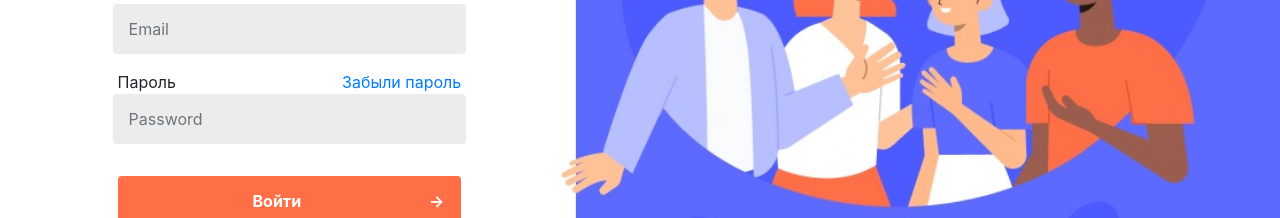
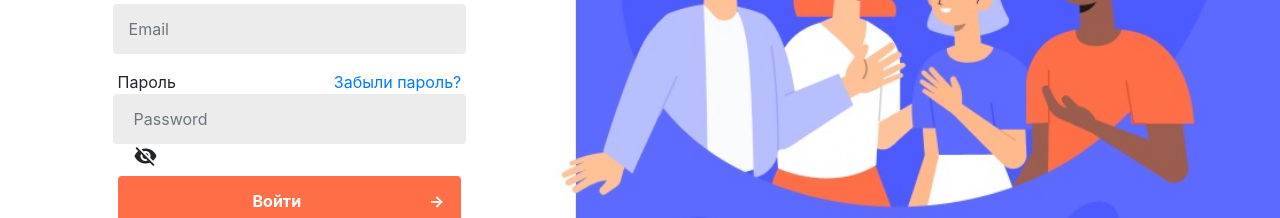
Before and after one commit to PavelTselyuk/Maket, a React (Create React App) app in the folder client/: page / in a window 1280 px wide. Shown: the part 353-571 px from the top of the page. Built offline with nearby package versions, Linux system fonts and the light colour scheme.

Commit message:
eye icon for password input

```diff
--- a/client/src/components/LoginPage/LoginInputs.js
+++ b/client/src/components/LoginPage/LoginInputs.js
@@ -1,10 +1,11 @@
-import React from 'react';
+import React, { useState } from 'react';
 
 import './loginPage.css'
 
 function LoginInputs() {
+   let [visibility, setVisibility] = useState(false);
+
    return (
-
       <div className="col">
          <div className="row mb-4 mx-0">
             <h3>Войдите в свой аккаунт</h3>
@@ -19,10 +20,15 @@ function LoginInputs() {
 
             <div className="form-row justify-content-between fullWidth">
                <span className="above_inputs">Пароль</span>
-               <a className="above_inputs" href="">Забыли пароль</a>
+               <a className="above_inputs" href="">Забыли пароль?</a>
             </div>
-            <div className="form-row">
-               <input className="col-12 mb-4 px-3 form-control loginPage_input" id="password" type="password" size="60" placeholder="Password" />
+            <div className="form-row mb-4 px-3  with_icon">
+               <input className="col-11 form-control loginPage_input password_input" id="password" type={visibility ? "text" : "password"} size="60" placeholder="Password" />
+               {visibility ?
+                  <i className="material-icons" onClick={() => setVisibility(!visibility)}>visibility</i>
+                  :
+                  <i className="material-icons" onClick={() => setVisibility(!visibility)}>visibility_off</i>
+               }
             </div>
          </form>
          <div className="row mt-2 mx-0">
--- a/client/src/components/LoginPage/loginPage.css
+++ b/client/src/components/LoginPage/loginPage.css
@@ -1,3 +1,5 @@
+@import url('https://fonts.googleapis.com/icon?family=Material+Icons');
+
 .inline{
    display: inline-block;
 }
@@ -26,3 +28,20 @@
    background-color: rgb(255, 111, 71);
    color: white;
 }
+
+.with_icon{
+   display: flex;
+   align-items: center;
+   height: 50px;
+   border: 0;
+   background-color: rgb(236, 236, 236);
+   border-radius: 4px;
+}
+
+i{
+   margin-left: 5px;
+}
+
+i:hover{
+   cursor: pointer;
+}
```
